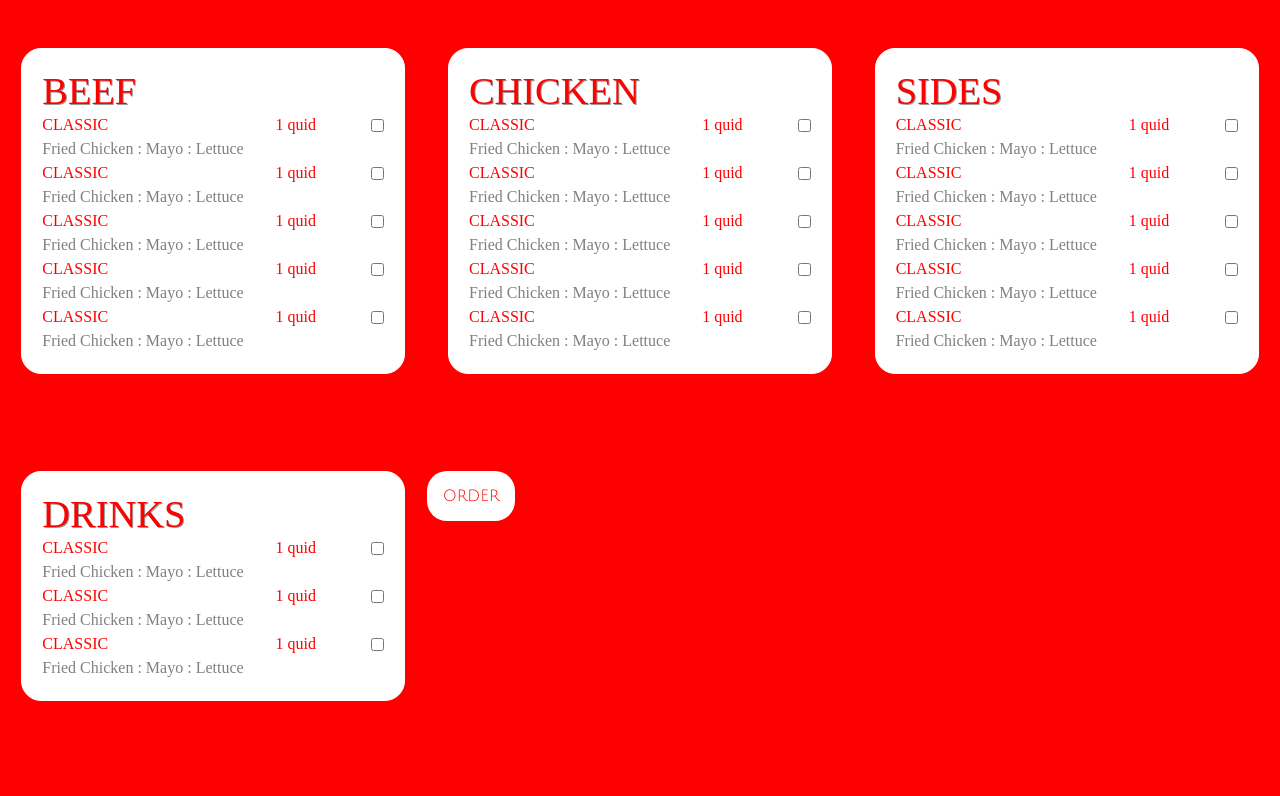
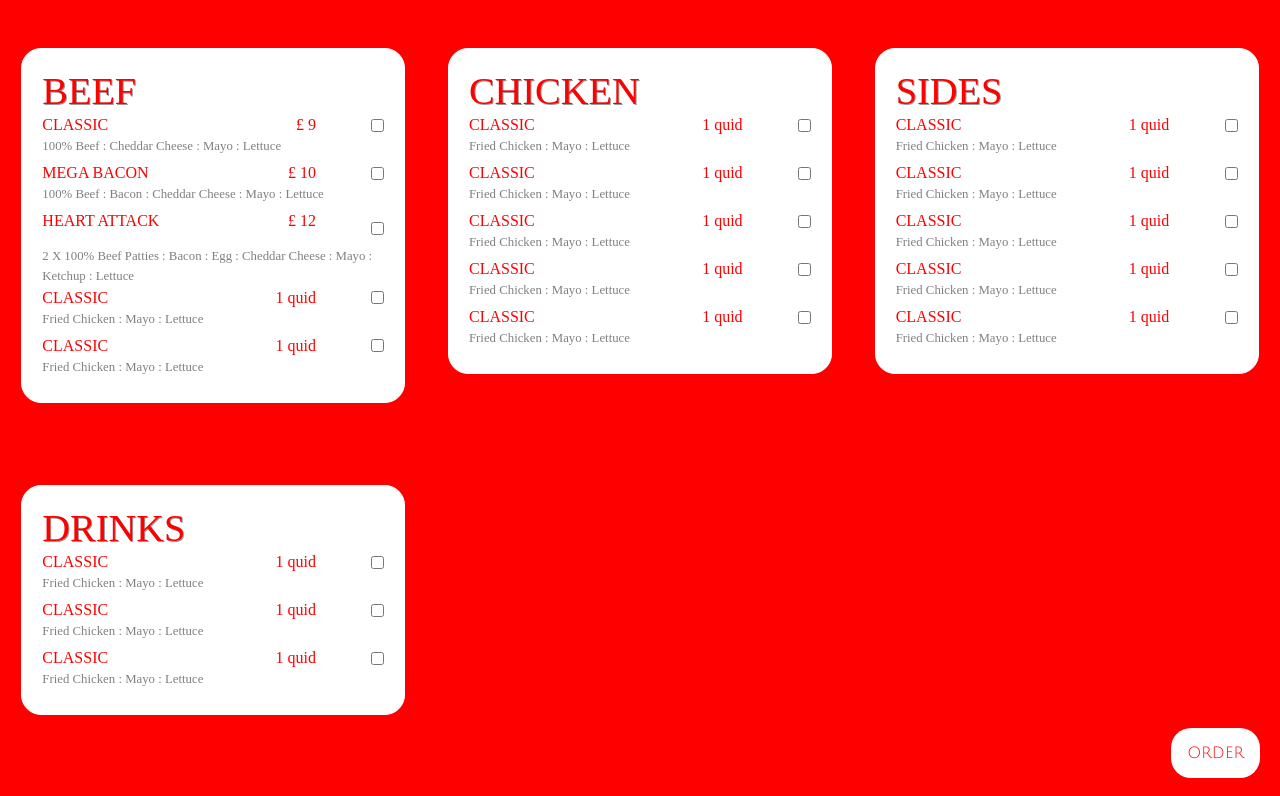
Before and after one commit to JDWilks/Dirty-Burger-HTML-Test, a plain HTML site: page index.html in a window 1280 px wide. Shown: the part 1842-2638 px from the top of the page. Drawn offline with Linux system fonts and the light colour scheme; grey boxes are pictures that could not be loaded.

Commit message:
started to change the menu and working out the spacing

```diff
--- a/index.html
+++ b/index.html
@@ -70,23 +70,30 @@
           <p class="card-title">BEEF</p>
           <div class="foodinfo">
             <p class="foodtitle">CLASSIC</p>
-            <p class="price">1 quid</p>
+            <p class="price">£ 9</p>
             <input type="checkbox" class="checkbox-food" />
-            <p class="food-description">Fried Chicken : Mayo : Lettuce</p>
+            <p class="food-description">
+              100% Beef : Cheddar Cheese : Mayo : Lettuce
+            </p>
           </div>
 
           <div class="foodinfo">
-            <p class="foodtitle">CLASSIC</p>
-            <p class="price">1 quid</p>
+            <p class="foodtitle">MEGA BACON</p>
+            <p class="price">£ 10</p>
             <input type="checkbox" class="checkbox-food" />
-            <p class="food-description">Fried Chicken : Mayo : Lettuce</p>
+            <p class="food-description">
+              100% Beef : Bacon : Cheddar Cheese : Mayo : Lettuce
+            </p>
           </div>
 
           <div class="foodinfo">
-            <p class="foodtitle">CLASSIC</p>
-            <p class="price">1 quid</p>
+            <p class="foodtitle">HEART ATTACK</p>
+            <p class="price">£ 12</p>
             <input type="checkbox" class="checkbox-food" />
-            <p class="food-description">Fried Chicken : Mayo : Lettuce</p>
+            <p class="food-description">
+              2 X 100% Beef Patties : Bacon : Egg : Cheddar Cheese : Mayo :
+              Ketchup : Lettuce
+            </p>
           </div>
 
           <div class="foodinfo">
@@ -204,7 +211,9 @@
           </div>
         </div>
 
-        <article>
+        <article class="space"></article>
+
+        <article class="order-button">
           <button class="order">ORDER</button>
         </article>
       </article>
--- a/style.css
+++ b/style.css
@@ -50,9 +50,9 @@ img.logo {
   /* margin-left: 30px; */
   position: relative;
   left: 10px;
-
+  transition: 1s;
   position: sticky;
-  top: 0;
+  top: 10px;
 }
 
 .dropdown {
@@ -120,6 +120,7 @@ img.logo {
 
 .burger-image:hover {
   fill: red;
+  transform: rotate(360deg);
 }
 
 .image-section1 {
@@ -195,6 +196,8 @@ img.logo {
 
 .food-description {
   color: grey;
+  font-size: 1vw;
+  /* max-width: 30ch; */
 }
 
 .order {
@@ -212,6 +215,10 @@ img.logo {
   color: black;
 }
 
+.order-button {
+  place-self: end;
+  padding: 20px;
+}
 /* /////media quiery///// */
 
 @media screen and (max-width: 790px) {
```
